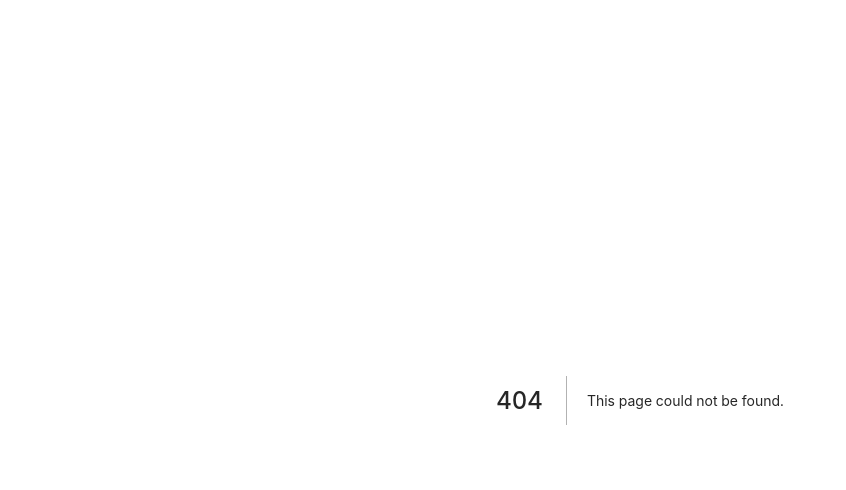
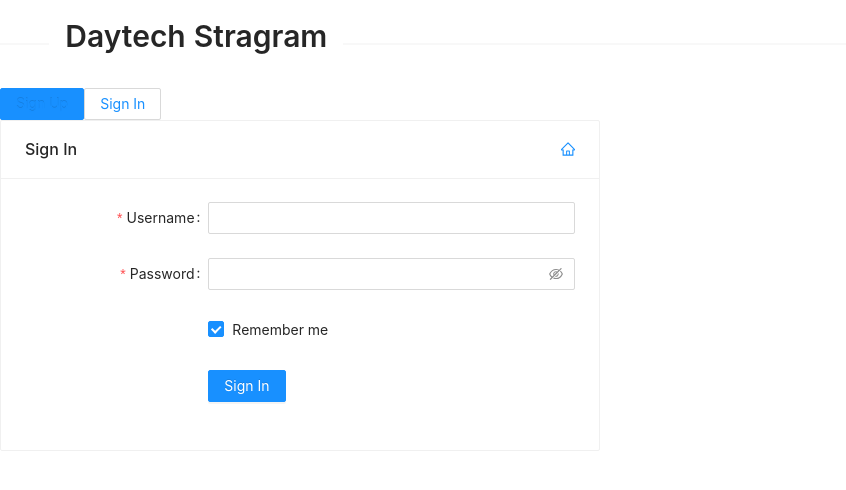
Before and after one commit to PanatchakornKt/Nextjs-Stragram-Frontend, a Next.js app: page /signin in a window 1280 px wide. Before the commit this address had no page. Shown: the top 490 px of the page, without its empty margins (0-846 px from the left). Built offline with nearby package versions, Linux system fonts and the light colour scheme.

Commit message:
design signin/up

```diff
--- a/package.json
+++ b/package.json
@@ -3,15 +3,17 @@
   "version": "0.1.0",
   "private": true,
   "scripts": {
-    "dev": "next dev",
+    "dev": "next dev -p 8080",
     "build": "next build",
     "start": "next start"
   },
   "dependencies": {
+    "@ant-design/icons": "^4.6.2",
     "antd": "^4.16.3",
     "next": "latest",
     "react": "^17.0.2",
-    "react-dom": "^17.0.2"
+    "react-dom": "^17.0.2",
+    "react-icons": "^4.2.0"
   },
   "devDependencies": {
     "@types/node": "^15.12.2",
--- /dev/null
+++ b/src/components/layouts/HeaderApp.tsx
@@ -0,0 +1,43 @@
+import React from "react";
+import Link from "next/link";
+import { Divider, Typography, Button, Card } from "antd";
+import { AiOutlineHome } from "react-icons/ai";
+
+const { Title } = Typography;
+
+const HeaderApp = ({ children }) => {
+  return (
+    <>
+      <title>Sign in - Daytech Stragram</title>
+      <div className="pl-2">
+        <Divider orientation="left">
+          {" "}
+          <Title level={2}>Daytech Stragram</Title>
+        </Divider>
+      </div>
+      <div className="pl-20 mb-4">
+        {/* <label>
+          <buuton>
+            <Link href="/">Home</Link>
+          </buuton>
+        </label> */}
+
+        <label className="pl-2">
+          <Button type="primary">
+            {" "}
+            <Link href="/signup">Sign Up</Link>
+          </Button>
+        </label>
+        <label className="pl-2">
+          <Button>
+            {" "}
+            <Link href="/signin">Sign In</Link>
+          </Button>
+        </label>
+      </div>
+      {children}
+    </>
+  );
+};
+
+export default HeaderApp;
--- /dev/null
+++ b/src/pages/signin.tsx
@@ -0,0 +1,86 @@
+import React from "react";
+import Link from "next/link";
+import { Form, Input, Button, Checkbox, Card } from "antd";
+import { HomeOutlined } from "@ant-design/icons";
+import HeaderApp from "@/components/layouts/HeaderApp";
+
+const layout = {
+  labelCol: { span: 8 },
+  wrapperCol: { span: 16 },
+};
+const tailLayout = {
+  wrapperCol: { offset: 8, span: 16 },
+};
+
+const SignIn = () => {
+  const onFinish = (values: string) => {
+    console.log("Success:", values);
+  };
+
+  const onFinishFailed = (errorInfo: string) => {
+    console.log("Failed:", errorInfo);
+  };
+
+  return (
+    <>
+      <title>Sign In - Daytech Stragram</title>
+      <HeaderApp>
+        <div className="site-card-border-less-wrapper pl-20">
+          <Card
+            title="Sign In"
+            extra={
+              <a href="/">
+                <HomeOutlined />
+              </a>
+            }
+            style={{ width: 600 }}
+          >
+            <Form
+              {...layout}
+              name="basic"
+              initialValues={{ remember: true }}
+              onFinish={onFinish}
+              onFinishFailed={onFinishFailed}
+            >
+              <Form.Item
+                label="Username"
+                name="username"
+                rules={[
+                  { required: true, message: "Please input your username!" },
+                ]}
+              >
+                <Input />
+              </Form.Item>
+
+              <Form.Item
+                label="Password"
+                name="password"
+                rules={[
+                  { required: true, message: "Please input your password!" },
+                ]}
+              >
+                <Input.Password />
+              </Form.Item>
+
+              <Form.Item
+                {...tailLayout}
+                name="remember"
+                valuePropName="checked"
+              >
+                <Checkbox>Remember me</Checkbox>
+              </Form.Item>
+
+              <Form.Item {...tailLayout}>
+                <Button type="primary" htmlType="submit">
+                  <Link href="/feeds">Sign In</Link>
+                </Button>
+              </Form.Item>
+            </Form>
+          </Card>
+        </div>
+      </HeaderApp>
+    </>
+  );
+};
+
+export default SignIn;
```
Also changed, not shown: src/pages/feeds.tsx (added, +12 -0 lines), src/pages/index.tsx (+30 -7 lines), src/pages/signup.tsx (added, +86 -0 lines), 1 other file (tests, documents, lock files or other folders).
